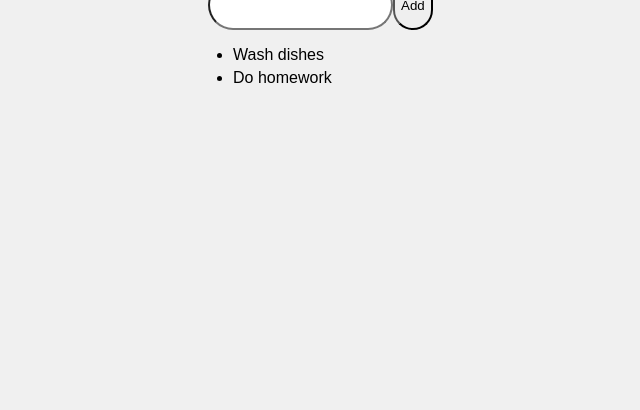
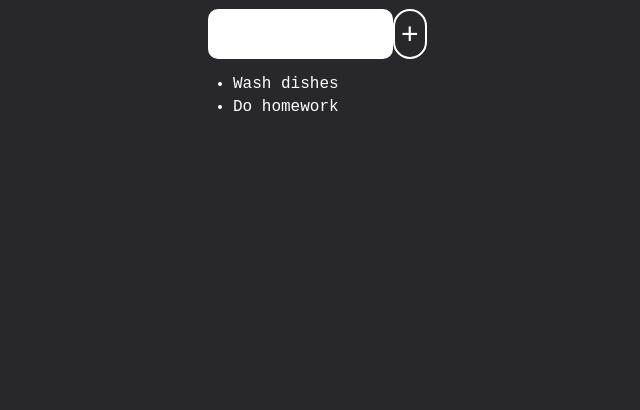
Before and after one commit to jjohngrey/todo-list, a website: page public/index.html in a window 1280 px wide. Shown: the part 406-816 px from the top of the page, without its empty margins (352-992 px from the left). Drawn offline with Linux system fonts and the light colour scheme.

Commit message:
remodel UI and add display functionality

```diff
--- a/public/index.html
+++ b/public/index.html
@@ -13,12 +13,12 @@
         </div>
         <div>
             <form id="form">
-                <input type="text">
-                <button id="addButton">Add</button>
+                <input type="text" id="taskName">
+                <button id="addButton">+</button>
             </form>
         </div>
         <div>
-            <ul id="listOfTasks">
+            <ul id="unorderedListOfTasks">
             </ul>
         </div>
 
--- a/public/script.js
+++ b/public/script.js
@@ -1,13 +1,29 @@
 const addButton = document.getElementById("addButton");
-const tasks = ["Wash dishes", "Do homework"];
+let tasks = ["Wash dishes", "Do homework"];
+let unorderedListOfTasks = document.getElementById("unorderedListOfTasks");
 
-let listOfTasks = document.getElementById("listOfTasks");
-for (i = 0; i < tasks.length; i++) {
-    let li = document.createElement('li');
-    li.innerText = tasks[i];
-    listOfTasks.appendChild(li);
+const API_URL = "http://localhost:3000/tasks";
+
+async function fetchTasks() {
+    const response = await fetch(API_URL);
+    const tasks = await response.json();
+    return tasks;
 }
 
-addButton.addEventListener("click", function(taskName) {
+displayTasks();
+
+function displayTasks() {
+    // const tasks = await fetchTasks();
+    for (i = 0; i < tasks.length; i++) {
+        let li = document.createElement('li');
+        li.innerText = tasks[i];
+        unorderedListOfTasks.appendChild(li);
+    }
+}
+
+addButton.addEventListener("click", function() {
+    var taskName = document.getElementById("taskName").value;
     tasks.push(taskName);
+    console.log(tasks);
+    displayTasks();
 });
--- a/public/style.css
+++ b/public/style.css
@@ -1,10 +1,15 @@
 body {
-    font-family: Arial, sans-serif;
-    background-color: #f0f0f0;
+    font-family: "Roboto Mono", monospace;
+    font-optical-sizing: auto;
+    font-weight: weight;
+    font-style: normal;
+
+    background-color: #28282B;
     display: flex;
     justify-content: center;
     align-items: center;
     height: 100vh;
+    color: white;
 }
 
 .container {
@@ -15,6 +20,7 @@ body {
 h1 {
     display: flex;
     justify-content: center;
+    font-size: 38px;
 }
 
 #form {
@@ -24,13 +30,24 @@ h1 {
 }
 
 input {
-    border-radius: 10cap;
+    border-radius: 10px;
+    border: 2px solid white;
 }
 
 button {
-    border-radius: 25cap;
+    border-radius: 20px;
     height: 50px;
     width: 50px;
+    border: 2px solid white;
+    font-size: 30px;
+    background-color: #28282B;
+    color: white;
+}
+
+button:hover {
+    background-color: #28282B;
+    color: #98FF98;
+    border: 2px solid #98FF98;
 }
 
 ul {
--- /dev/null
+++ b/public/tasks.json
@@ -0,0 +1,3 @@
+{
+    "tasks": ["Wash dishes", "Do homework", "test task"]
+}
```
Also changed, not shown: server.js (+9 -2 lines).
